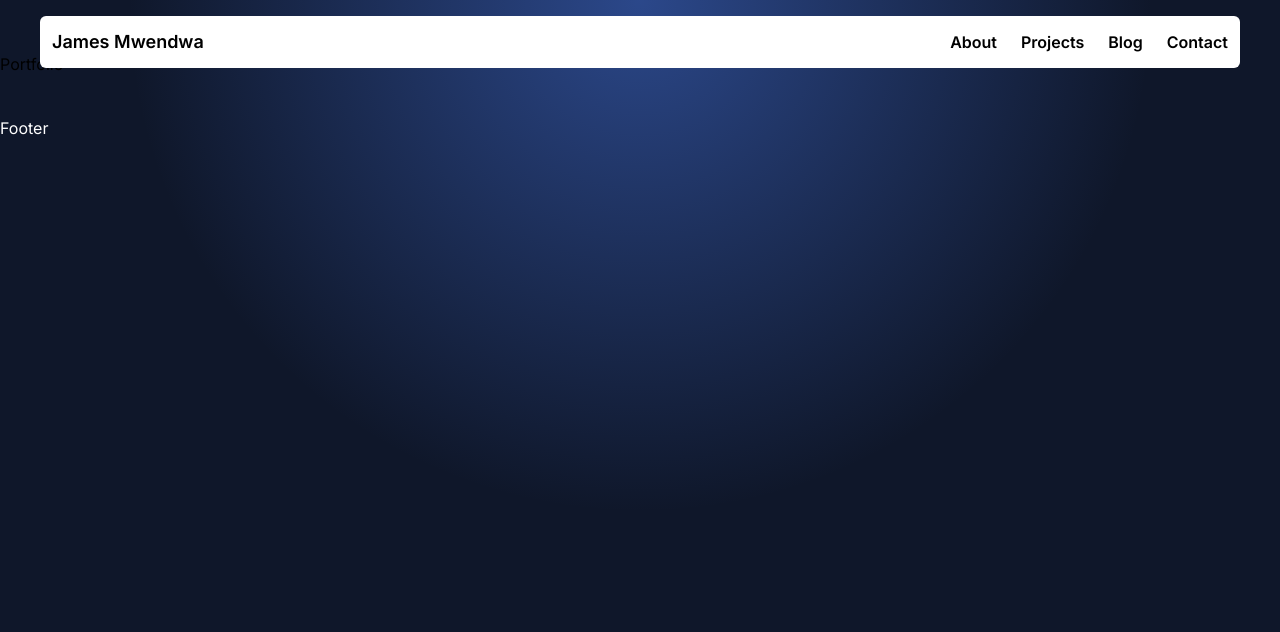
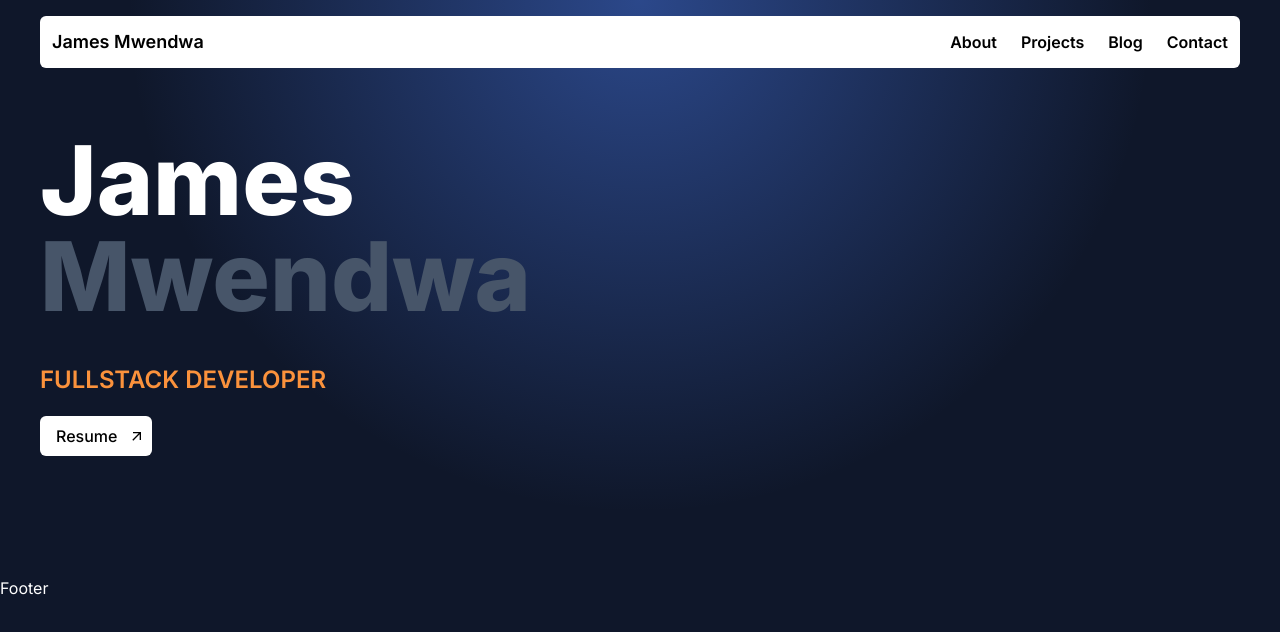
Before and after one commit to James-Mwendwa/Portfolio-Website, a Next.js app: page / in a window 1280 px wide. Shown: the top 632 px of the page. Built offline with nearby package versions, Linux system fonts and the light colour scheme.

Commit message:
(feat): create homepage

```diff
--- a/app/page.js
+++ b/app/page.js
@@ -1,7 +1,20 @@
+import ResumeButton from "@/app/components/Buttons/ResumeButton";
+
 export default function Home() {
   return (
-    <main className="">
-      <h2>Portfolio</h2>
+    <main className="w-full flex flex-wrap px-10 py-20">
+      <div className="w-1/2">
+        <div>
+          <h1 className="text-white text-8xl font-extrabold">James</h1>
+          <h1 className="text-slate-600 text-8xl font-extrabold">Mwendwa</h1>
+        </div>
+
+        <p className="text-2xl mt-10 text-orange-400 font-semibold">
+          FULLSTACK DEVELOPER
+        </p>
+
+        <ResumeButton />
+      </div>
     </main>
   );
 }
```
